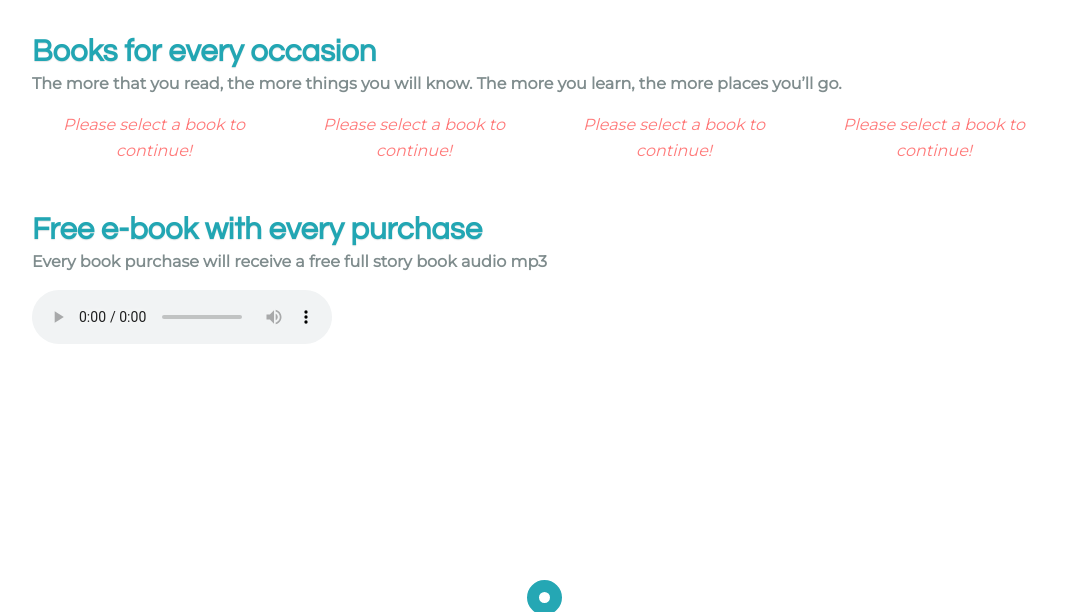
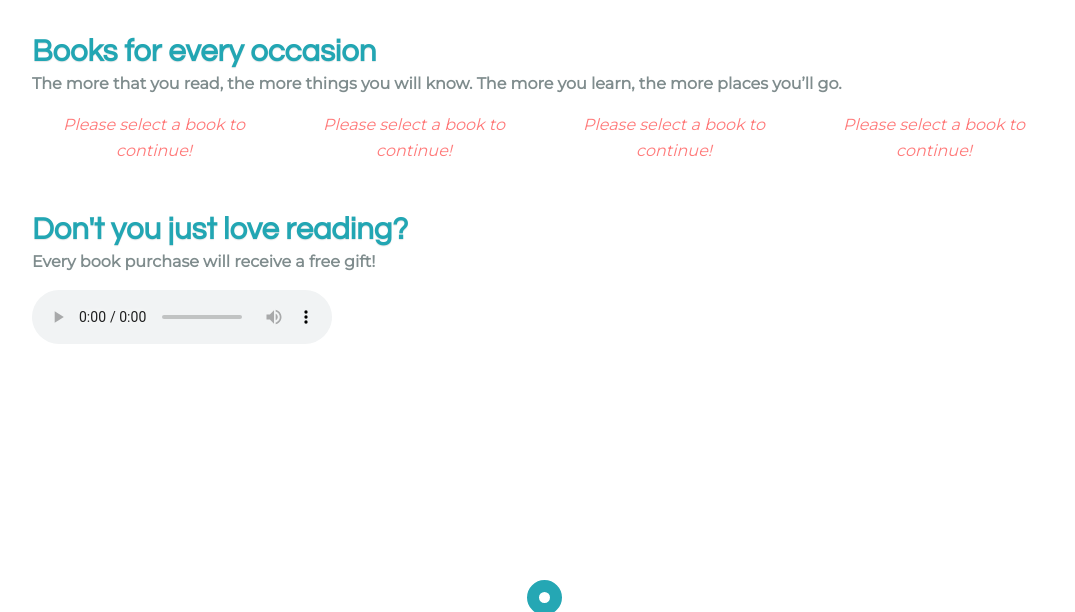
Before and after one commit to nugoo1/books-ui, a Gatsby site: page /books in a window 1280 px wide. Shown: the part 188-800 px from the top of the page, without its empty margins (96-1171 px from the left). Built offline with nearby package versions, Linux system fonts and the light colour scheme; Gatsby itself is replaced by a stand-in of ours.

Commit message:
Change content

```diff
--- a/src/pages/books.js
+++ b/src/pages/books.js
@@ -11,7 +11,7 @@ const IndexPage = () => (
     <SEO title="Books" />
     <Heading title="Books for every occasion" subtitle="The more that you read, the more things you will know. The more you learn, the more places you’ll go."/>
     <CategoryGrid />
-    <Heading title="Free e-book with every purchase" subtitle="Every book purchase will receive a free full story book audio mp3"/>
+    <Heading title="Don't you just love reading?" subtitle="Every book purchase will receive a free gift!"/>
     <Player />
   </Layout>
 )
```
